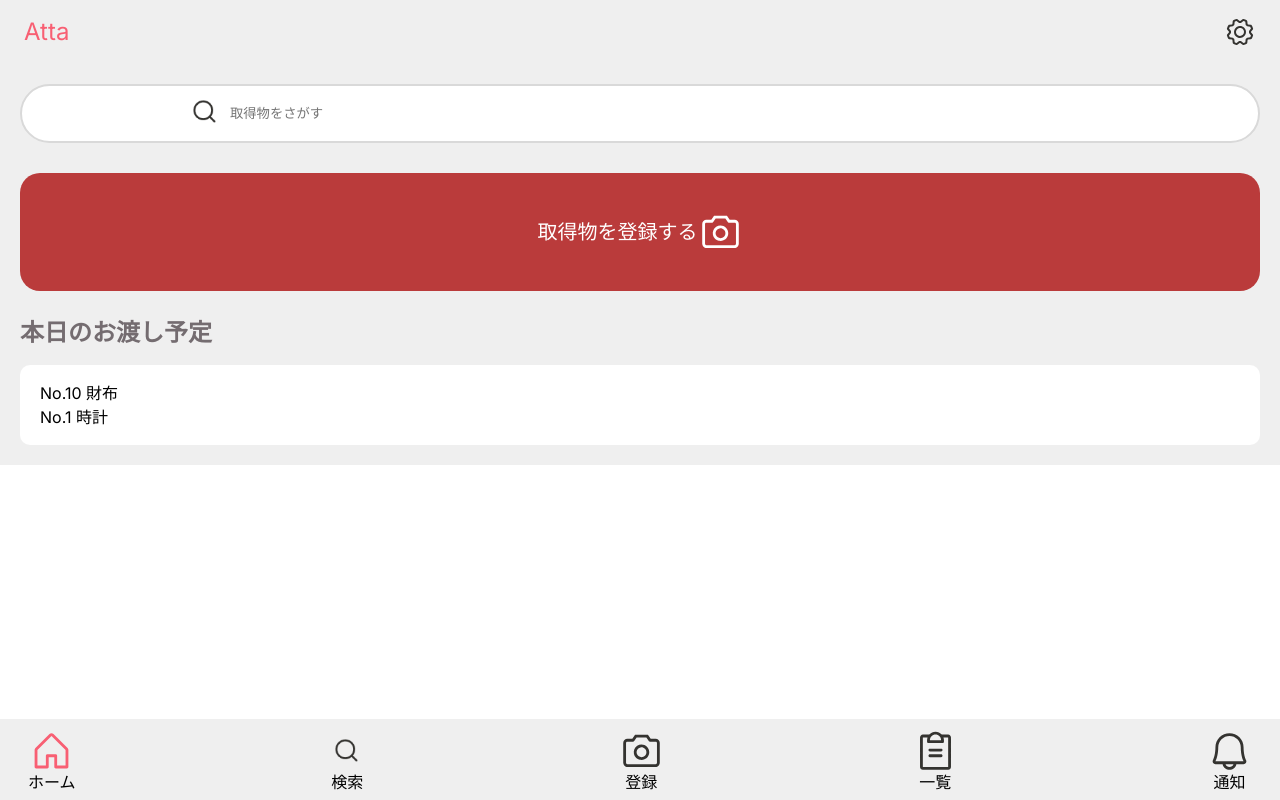
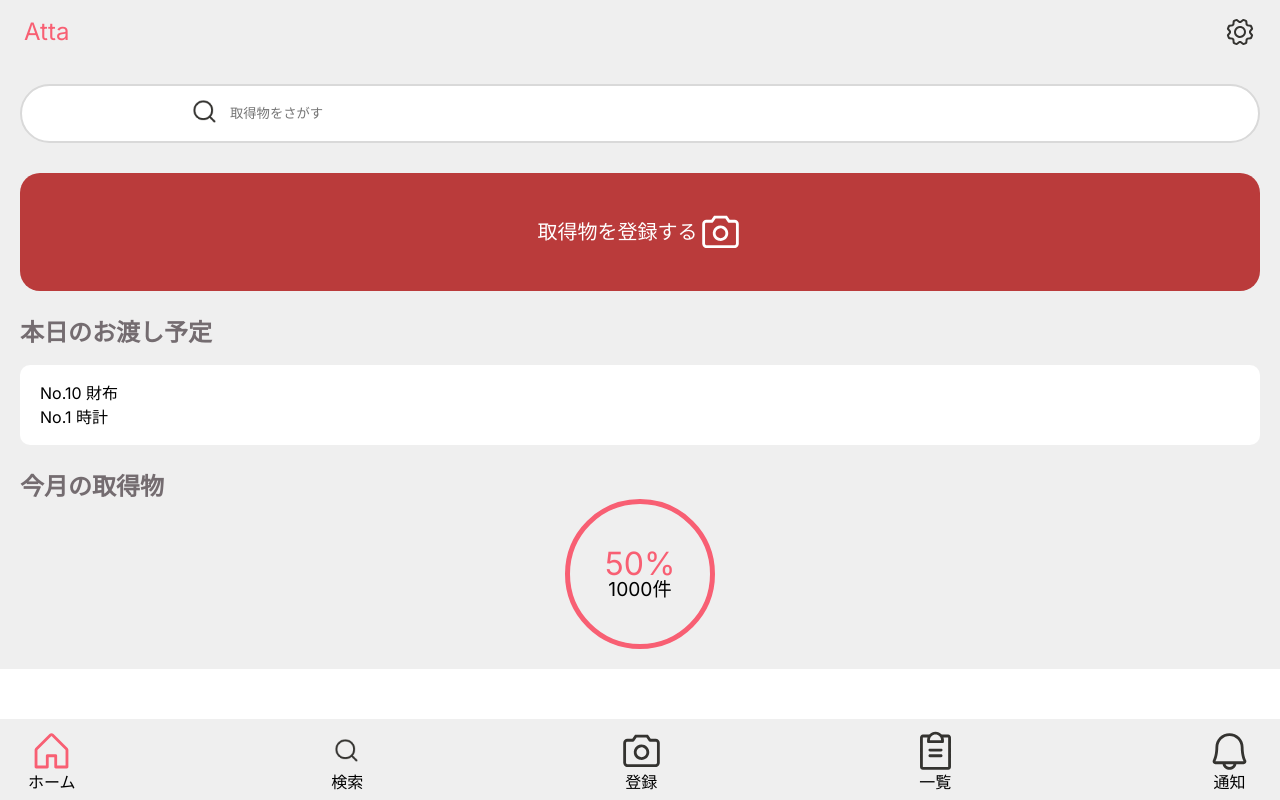
Before and after one commit to cuteball017/project-atta, a Next.js app: page / in a window 1280 px wide. Built offline with nearby package versions, Linux system fonts and the light colour scheme.

Commit message:
add achievement rate

```diff
--- a/src/app/index.module.css
+++ b/src/app/index.module.css
@@ -6,7 +6,7 @@
   padding: 20px;
   row-gap: 30px;
 
-  background-color: #efefef;
+  background-color: var(--color-lightGrey);
 }
 
 .searchInput {
@@ -15,9 +15,9 @@
   align-items: center;
   border: 2px solid #000;
   border-radius: 30px;
-  border-color: #d9d9d9;
+  border-color: var(--color-grey);
   height: 55px;
-  background-color: #fff;
+  background-color: var(--color-white);
 }
 
 .searchInput input {
@@ -33,14 +33,13 @@
 
   border-radius: 20px;
   background-color: #ba3b3b;
-  color: white;
+  color: var(--color-white);
 
   height: 118px;
 }
 
 .register p {
   font-size: 20px;
-  /* font-weight: bold; */
 }
 
 .recievedSchedule {
@@ -49,10 +48,10 @@
   row-gap: 20px;
 }
 
-.recievedSchedule h1 {
+.heading {
   font-size: 24px;
   font-weight: bold;
-  color: #746c70;
+  color: var(--color-greyText);
 }
 
 .recievedSchedule ul {
@@ -61,7 +60,36 @@
   row-gap: 8px;
 
   border-radius: 10px;
-  background-color: #fff;
+  background-color: var(--color-white);
 
   padding: 20px;
 }
+
+.forCenter {
+  display: flex;
+  justify-content: center;
+  align-items: center;
+}
+
+.circle {
+  width: 140px;
+  height: 140px;
+  border-radius: 50%;
+  border: 5px solid var(--color-pink);
+  display: flex;
+  flex-direction: column;
+  align-items: center;
+  justify-content: center;
+  font-size: 16px;
+  text-align: center;
+}
+
+.rate {
+  font-size: 2rem;
+  color: var(--color-pink);
+}
+
+.total {
+  font-size: 1.2rem;
+  color: var(--color-black);
+}
--- a/src/app/page.tsx
+++ b/src/app/page.tsx
@@ -4,7 +4,7 @@ import NavBar from "@/components/navBar/navBar";
 
 export default function Home() {
   return (
-    <div>
+    <>
       <div className={styles.container}>
         <div className={styles.searchInput}>
           <label>
@@ -18,14 +18,25 @@ export default function Home() {
         </div>
 
         <div className={styles.recievedSchedule}>
-          <h1>本日のお渡し予定</h1>
+          <h1 className={styles.heading}>本日のお渡し予定</h1>
           <ul>
             <li>No.10 財布</li>
             <li>No.1 時計</li>
           </ul>
         </div>
+
+        <div className={styles.achievementRate}>
+          <h1 className={styles.heading}>今月の取得物</h1>
+          <div className={styles.forCenter}>
+            <div className={styles.circle}>
+              <p className={styles.rate}>50%</p>
+              <p className={styles.total}>1000件</p>
+            </div>
+          </div>
+        </div>
       </div>
+
       <NavBar />
-    </div>
+    </>
   );
 }
```
